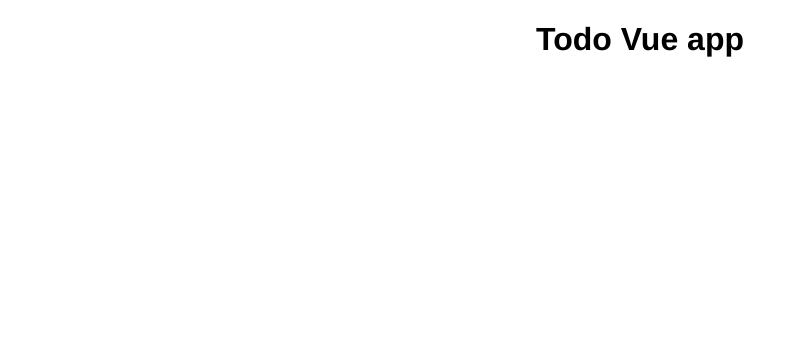
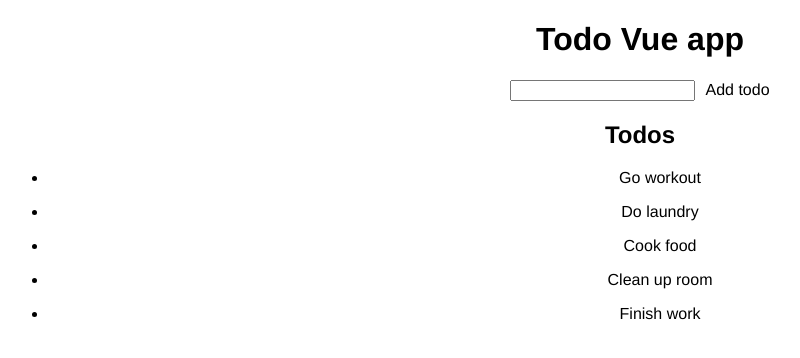
Before and after one commit to popovycholeg/vue-todo, a Vue app: page / in a window 1280 px wide. Shown: the top 358 px of the page, without its empty margins (0-800 px from the left). Built offline with nearby package versions, Linux system fonts and the light colour scheme.

Commit message:
Todos showing

```diff
--- a/src/App.vue
+++ b/src/App.vue
@@ -1,10 +1,15 @@
 <template>
   <div id="app">
     <h1>Todo Vue app</h1>
+    <AddTodo />
+    <Todos v-bind:todos="todos" />
   </div>
 </template>
 
 <script>
+import AddTodo from "./components/AddTodo";
+import Todos from "./components/Todos";
+
 export default {
   name: "App",
   data() {
@@ -38,6 +43,7 @@ export default {
       ],
     };
   },
+  components: { AddTodo, Todos },
 };
 </script>
 
--- a/src/components/AddTodo.vue
+++ b/src/components/AddTodo.vue
@@ -1,6 +1,8 @@
 <template>
-  <input type="text" v-model="newTodo" />
+  <input type="text" v-model="newTodo" id="addTodo" />
+  <label for="addTodo" class="addTodo">Add todo</label>
 </template>
+
 <script>
 export default {
   name: "AddTodo",
@@ -9,3 +11,9 @@ export default {
   },
 };
 </script>
+
+<style lang="scss" scoped>
+.addTodo {
+  margin-left: 10px;
+}
+</style>
--- a/src/components/Todo.vue
+++ b/src/components/Todo.vue
@@ -1,9 +1,12 @@
 <template>
-  <div></div>
+  <div>
+    <p>{{ todo.title }}</p>
+  </div>
 </template>
 <script>
 export default {
   name: "Todo",
+  props: ["todo"],
 };
 </script>
 <style scoped></style>
--- a/src/components/Todos.vue
+++ b/src/components/Todos.vue
@@ -1,8 +1,14 @@
 <template>
   <div>
-    <h2>My todolist</h2>
+    <h2>Todos</h2>
+    <ul>
+      <li :key="todo.id" v-for="todo in todos">
+        <Todo v-bind:todo="todo" />
+      </li>
+    </ul>
   </div>
 </template>
+
 <script>
 import Todo from "./Todo";
 export default {
@@ -10,6 +16,13 @@ export default {
   components: {
     Todo,
   },
+  props: {
+    todos: {
+      type: Array,
+      required: true,
+      default: () => [],
+    },
+  },
 };
 </script>
 <style scoped></style>
```
Also changed, not shown: src/components/HelloWorld.vue (deleted, +0 -58 lines), .eslintrc.js.
